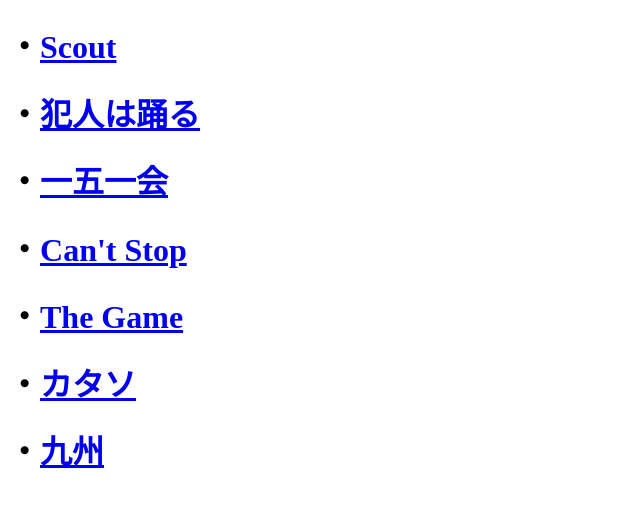
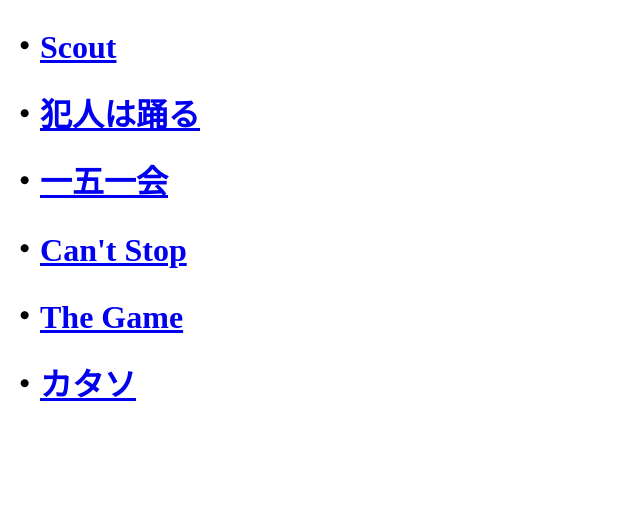
Before and after one commit to Coelacanth101/index, a website: page static/index.html in a window 1280 px wide. Shown: the whole page, without its empty margins (0-640 px from the left). Drawn offline with Linux system fonts and the light colour scheme.

Commit message:
'commit'

```diff
--- a/static/index.html
+++ b/static/index.html
@@ -13,6 +13,5 @@
     <h1>・<a href="http://cannotstop.herokuapp.com/" target="_blank">Can't Stop</a></h1>
     <h1>・<a href="https://the-game1001.herokuapp.com/" target="_blank">The Game</a></h1>
     <h1>・<a href="https://omatztw.github.io/tkmonline/index.html" target="_blank">カタソ</a></h1>
-    <h1>・<a href="https://pioneer-of-kyushu.herokuapp.com/" target="_blank">九州</a></h1>
 </body>
 </html>
```
